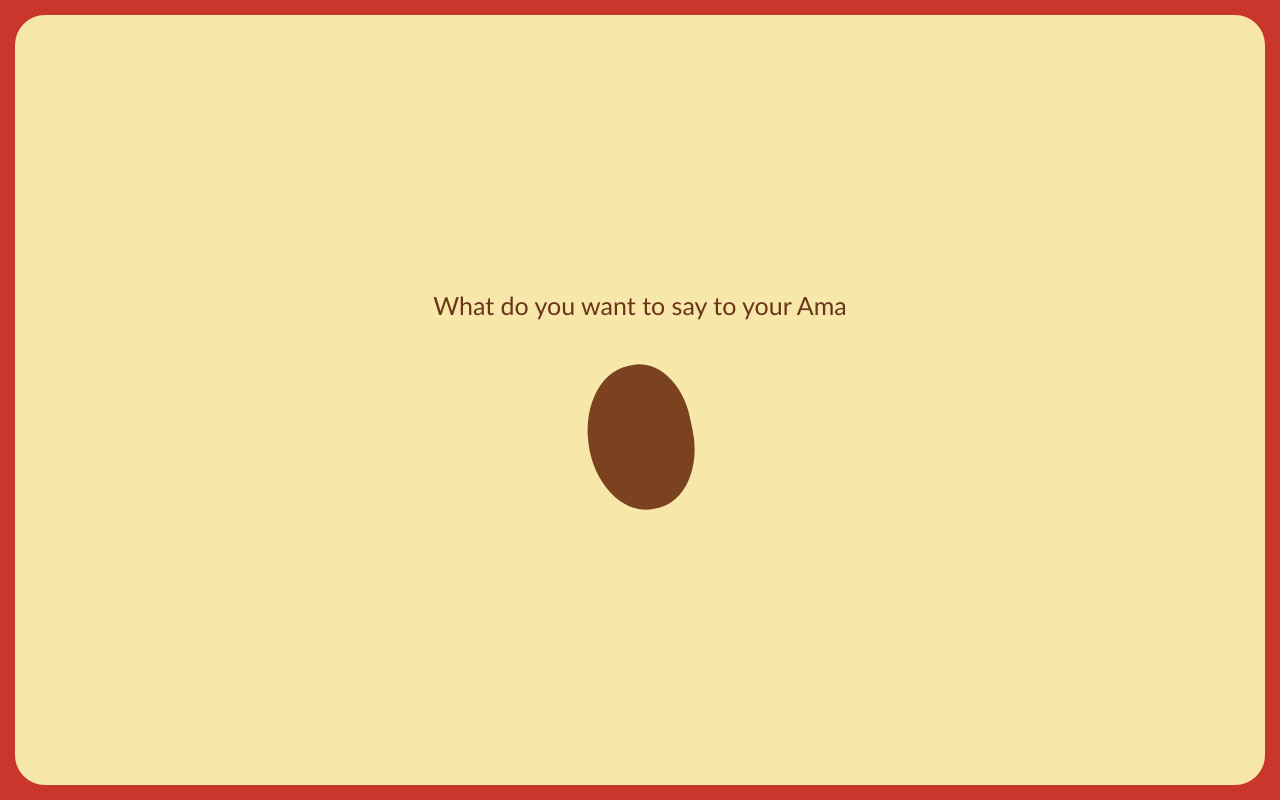
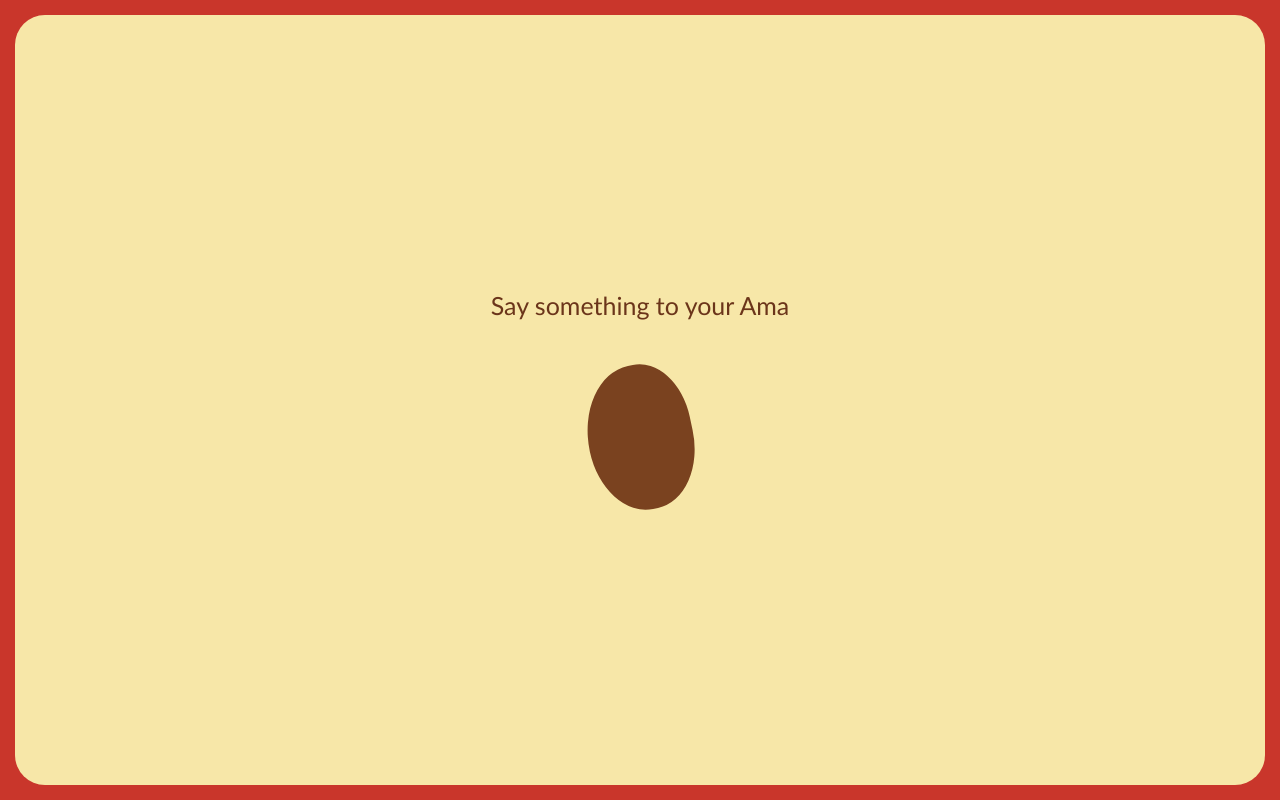
Before and after one commit to katieypw/Ama-apple-slices, a plain HTML site: page index.html in a window 1280 px wide. Drawn offline with Linux system fonts and the light colour scheme.

Commit message:
comiit 3

```diff
--- a/index.html
+++ b/index.html
@@ -17,7 +17,7 @@
     <!-- START SCREEN -->
     <section id="startScreen" class="screen">
 
-      <h1>What do you want to say to your Ama</h1>
+      <h1>Say something to your Ama</h1>
 
       <button class="seed" onclick="openLetterbox()"></button>
 
```
Also changed, not shown: 1 other file.
